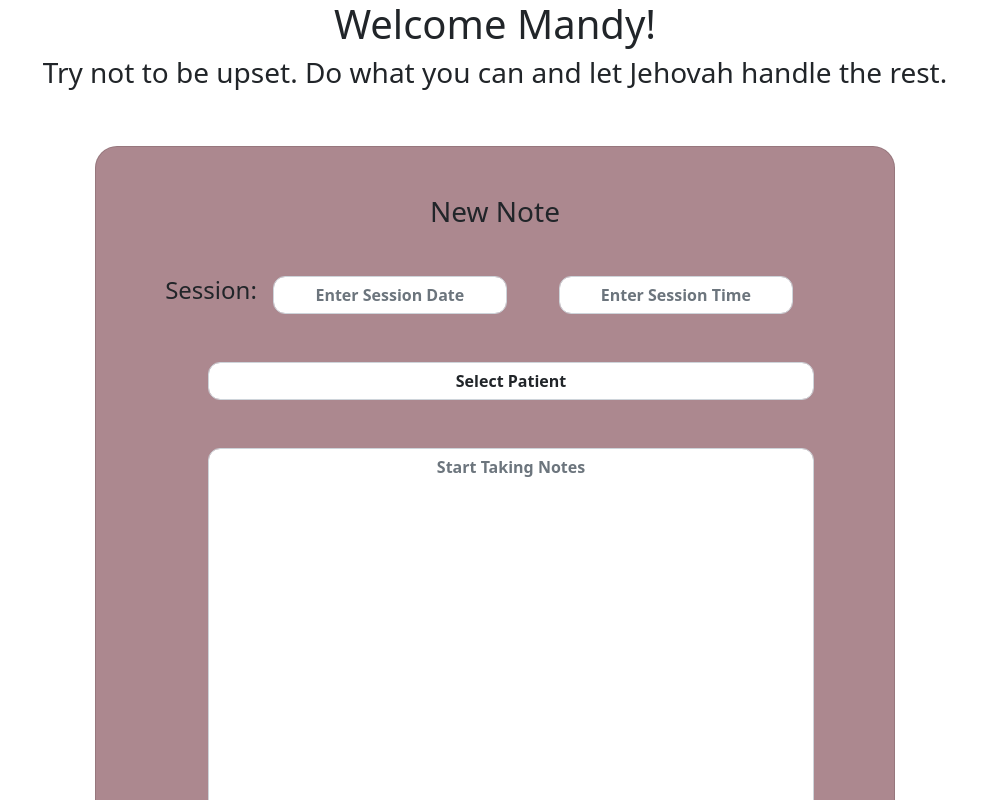
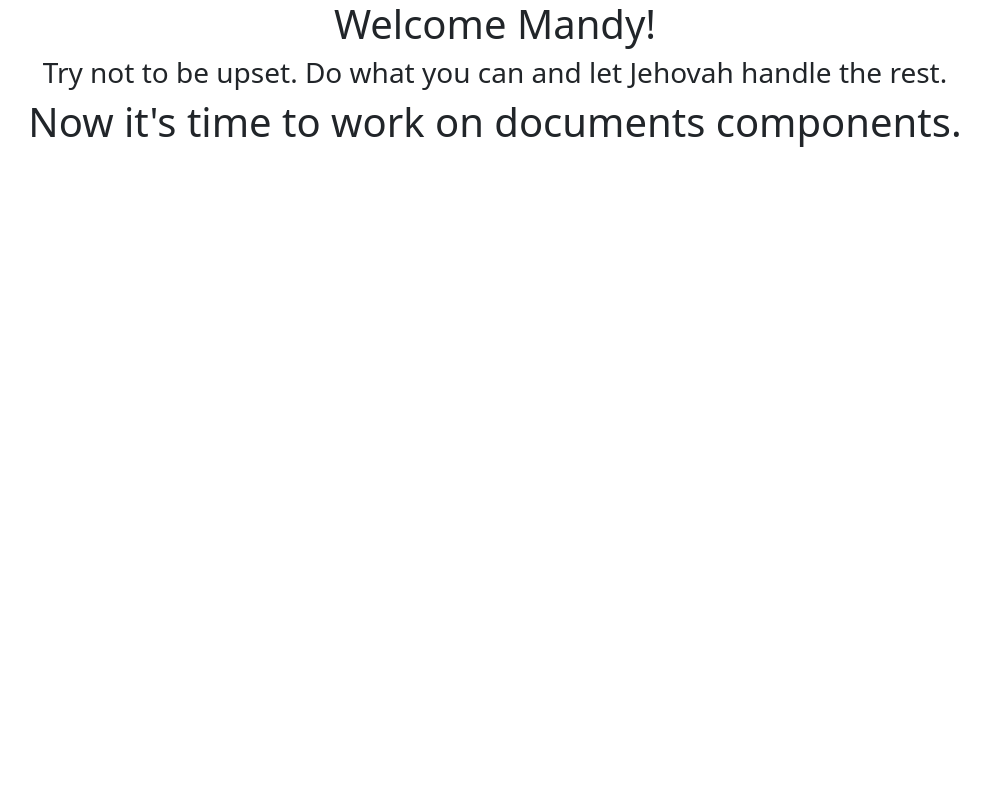
Before and after one commit to aroseca15/React_Work, a React (Create React App) app in the folder react_work/: page / in a window 1280 px wide. Shown: the top 800 px of the page, without its empty margins (145-1135 px from the left). Built offline with nearby package versions, Linux system fonts and the light colour scheme.

Commit message:
commented out notesPage parts to work on docs. page.

```diff
--- a/react_work/src/App.js
+++ b/react_work/src/App.js
@@ -90,6 +90,11 @@ function App() {
     <div className="App">
       <h1>Welcome Mandy!</h1>
       <h3>Try not to be upset. Do what you can and let Jehovah handle the rest.</h3>
+      <h1>Now it's time to work on documents components.</h1>
+
+
+
+      {/* BELOW THE NOTETAKER AND DISPLAY CARD ARE NOT YET RESPONSIVE. ALSO, DO NOT FORGET THE POP-UP AFTER PRESSING "SEE ALL" AND "VIEW".
       <NoteTaker />
       <div>
         <select className="controls NPSelect">
@@ -108,7 +113,10 @@ function App() {
       </div>
       <div style={{ display: 'inline-block' }}>
         <NoteDisplayCard />
-      </div>
+      </div> */}
+
+
+
       {/* <AppointmentForm />
       <Calendar components={{ toolbar: MyCustomHeader }} localizer={localizer} events={events} startAccessor="start" endAccessor="end" style={{ width: 600, height: 500, margin: "50px" }} /> */}
     </div>
```
